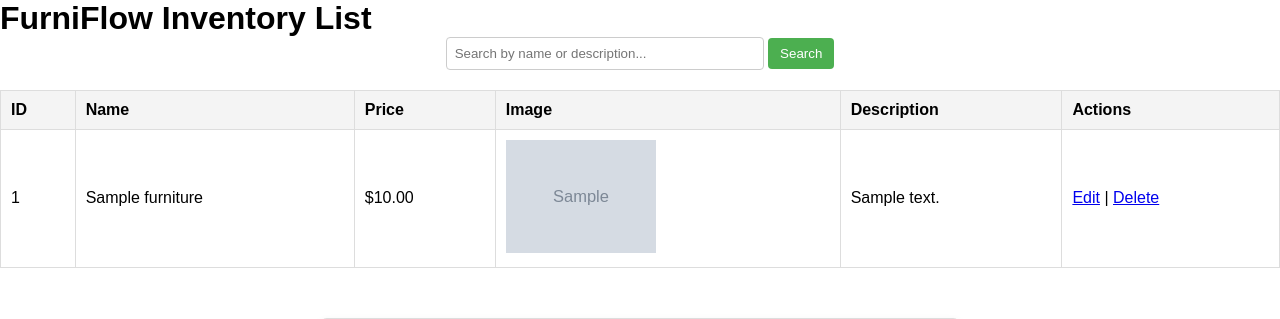
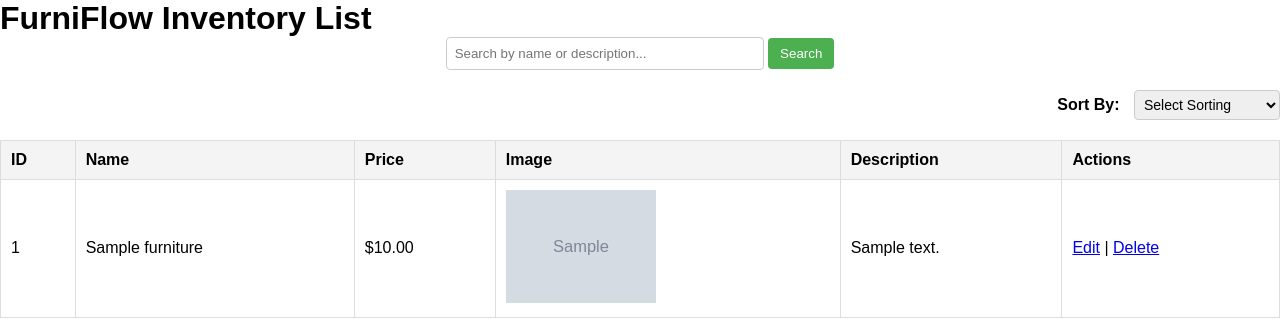
Before and after one commit to jasperalen07/furniflow, a PHP site: page / in a window 1280 px wide. Shown: the top 319 px of the page. Run offline with PHP 8.4, Linux system fonts and the light colour scheme; tables that the repository leaves empty or names only in its code hold one stand-in row (values such as "Sample post"); grey boxes marked "Sample" are stand-in pictures.

Commit message:
all the functionality done

```diff
--- a/css/styles.css
+++ b/css/styles.css
@@ -148,3 +148,22 @@ p {
 .search-form button:hover {
     background-color: #388E3C;
 }
+
+/* /* Sort  */
+
+.sorting-form {
+    margin: 20px 0;
+    text-align: right;
+}
+
+.sorting-form label {
+    font-weight: bold;
+    margin-right: 10px;
+}
+
+.sorting-form select {
+    padding: 5px;
+    font-size: 14px;
+    border-radius: 4px;
+    border: 1px solid #ccc;
+}
--- a/index.php
+++ b/index.php
@@ -6,9 +6,35 @@ include 'db.php';
 $query = "SELECT * FROM `furniture`";
 $result = $conn->query($query);
 
+// Sorting Feature
+
+if (isset($_GET['sort'])){
+    $sort = $_GET['sort'];
+
+    switch ($sort) {
+        case 'price_asc':
+            $query .= " ORDER BY price ASC";
+            break;
+        case 'price_desc':
+            $query .= " ORDER BY price DESC";
+            break;
+        case 'name_asc':
+            $query .= " ORDER BY name ASC";
+            break;
+        case 'name_desc':
+            $query .= " ORDER BY name DESC";
+            break;
+    }
+
+    $result = $conn->query($query);
+
+if (!$result) {
+    die("Query failed: " . $conn->error);
+}
+}
+
 
 // Search Feature
-
 // Check if search term exist
 
  if(isset($_GET['search']) && !empty($_GET['search'])) {
@@ -47,6 +73,18 @@ $result = $stmt->get_result();
         <form action="index.php" method="GET" class="search-form">
     <input type="text" name="search" placeholder="Search by name or description..." value="<?php echo isset($_GET['search']) ? htmlspecialchars($_GET['search']) : ''; ?>">
     <button type="submit">Search</button>
+</form>
+
+<!-- Sorting Section -->
+<form method="GET" action="index.php" class="sorting-form">
+    <label for="sort">Sort By:</label>
+    <select name="sort" id="sort" onchange="this.form.submit()">
+        <option value="">Select Sorting</option>
+        <option value="price_asc">Price: Low to High</option>
+        <option value="price_desc">Price: High to Low</option>
+        <option value="name_asc">Name: A-Z</option>
+        <option value="name_desc">Name: Z-A</option>
+    </select>
 </form>
 
 
```
